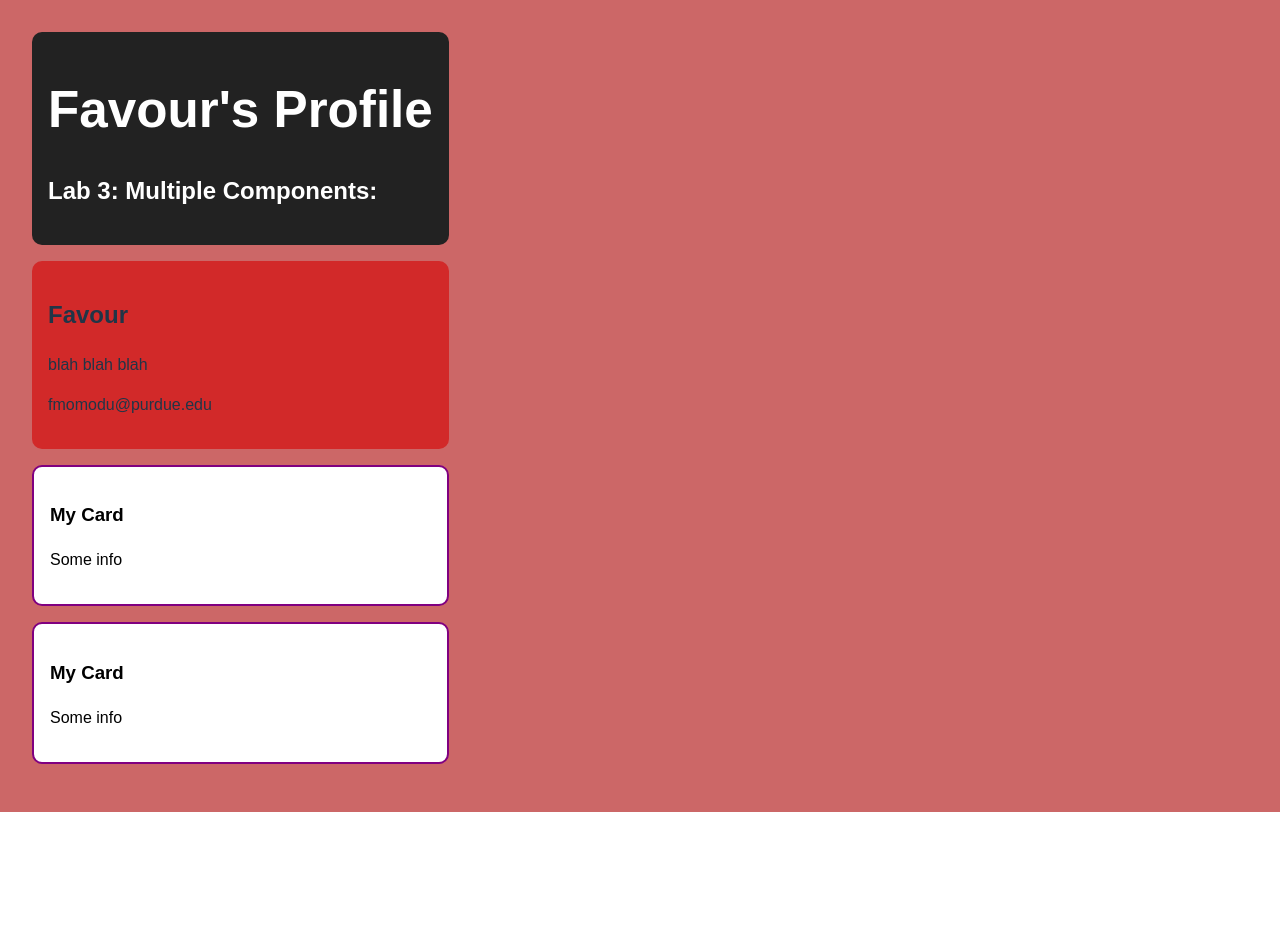
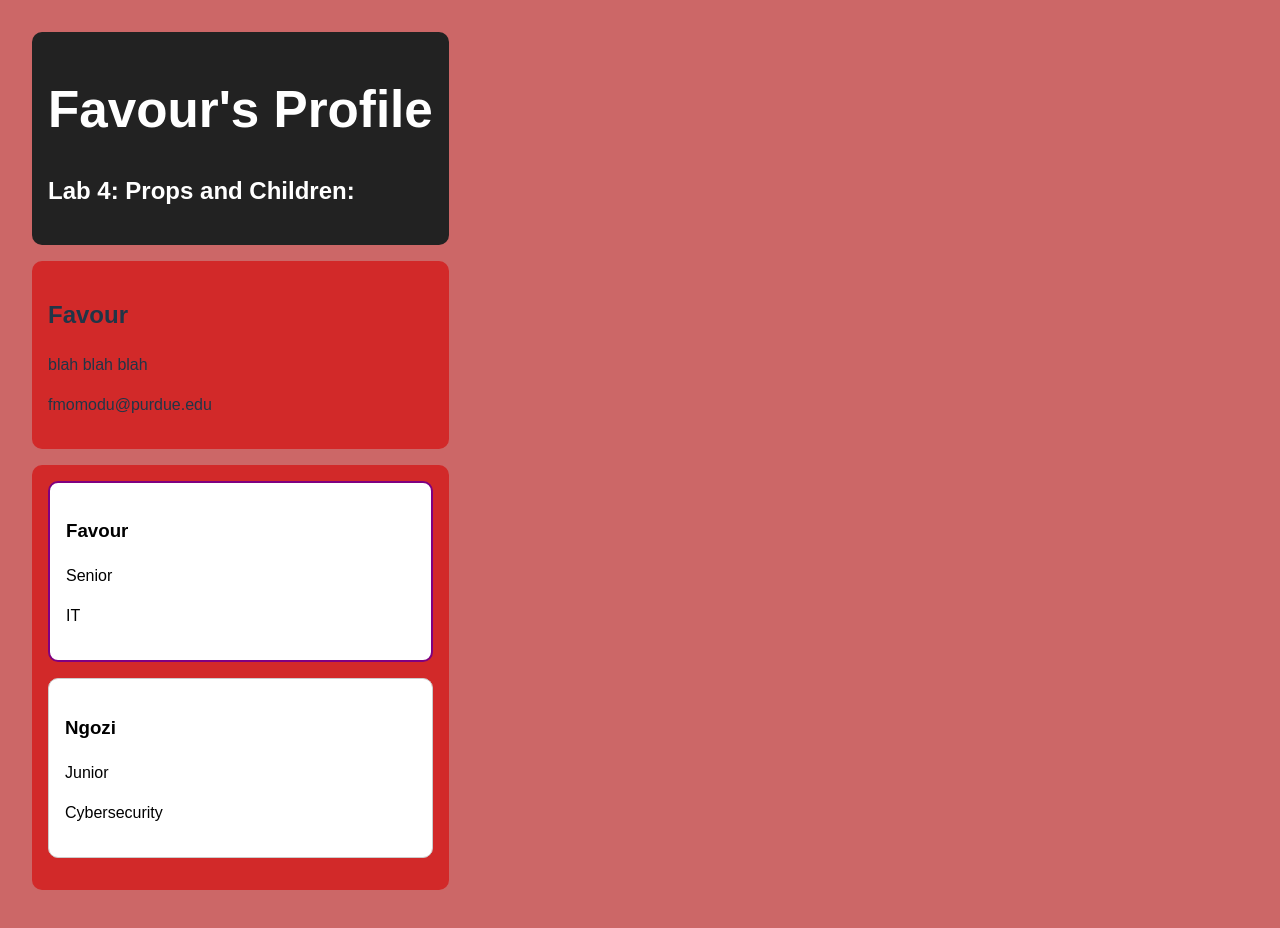
Before and after one commit to fmomodu/profile-app, a React (Vite) app: page / in a window 1280 px wide. Shown: the top 928 px of the page. Before the commit the page ends 812 px from the top, so only its background shows below. Built offline with nearby package versions, Linux system fonts and the light colour scheme.

Commit message:
Lab 4: props and children

```diff
--- a/src/App.jsx
+++ b/src/App.jsx
@@ -2,7 +2,7 @@ import './App.css'
 
 function Header() {
   const title = "Favour's Profile";
-  const subtitle = "Lab 3: Multiple Components:";
+  const subtitle = "Lab 4: Props and Children:";
 
   return ( <header>
    <h1>{title}</h1>
@@ -26,28 +26,68 @@ function Introduction() {
 }
 
 function App() {
+  const cards = [
+    {
+      id: 1,
+      name: "Favour",
+      year: "Senior",
+      major: "IT",
+      isFeatured: true
+    },
+    {
+      id: 2,
+      name: "Ngozi",
+      year: "Junior",
+      major: "Cybersecurity",
+      isFeatured: false
+    }
+  ]
+  // array.map((item) => (
+  // <Component prop={item.prop} />
+// ))
+
+// key={card.id}
   return (
     <div>
       <Header />
       <Introduction />
-      <Card />
-      <Card />
+      <Section>
+          {cards.map((card) => (
+  <Card
+    key={card.id}
+    name={card.name}
+    year={card.year}
+    major={card.major}
+    isFeatured={card.isFeatured}
+  />
+))}
+      </Section>
+
     </div>
   );
 }
-
-function Card() {
-  const cardTitle = "My Card";
-  const cardText = "Some info";
-  const featured = true;
+function Section({ children}) {
+    return (
+      <section>
+        {children}
+      </section>
+    )
+  }
 
 
+// function Component({ thing1, thing2 }) {
+// return <p>{thing1}</p>
+// }
+function Card({name, year, major, isFeatured}) {
+  return (
+    // condition ? "if true" : "if false"
+    // with {variable}, without is text
+    <div className={isFeatured? "card featured" : "card"}>
+      <h3>{name}</h3>
+      <p>{year}</p>
+      <p>{major}</p>
+    </div>
+  )
 
-  return (
-      <div className={featured ? "card featured" : "card"}>
-      <h3>{cardTitle}</h3>
-      <p>{cardText}</p>
-      </div>
-  );
 }
 export default App;
```
